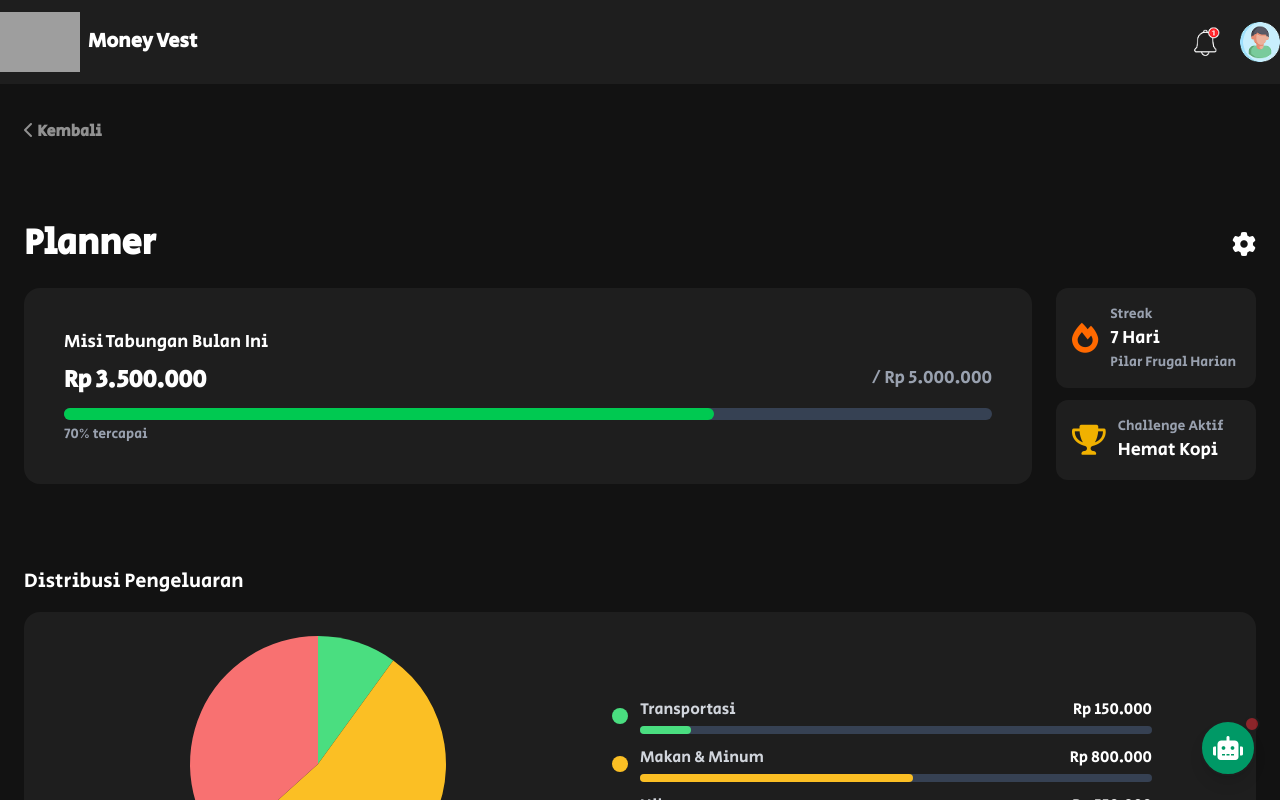
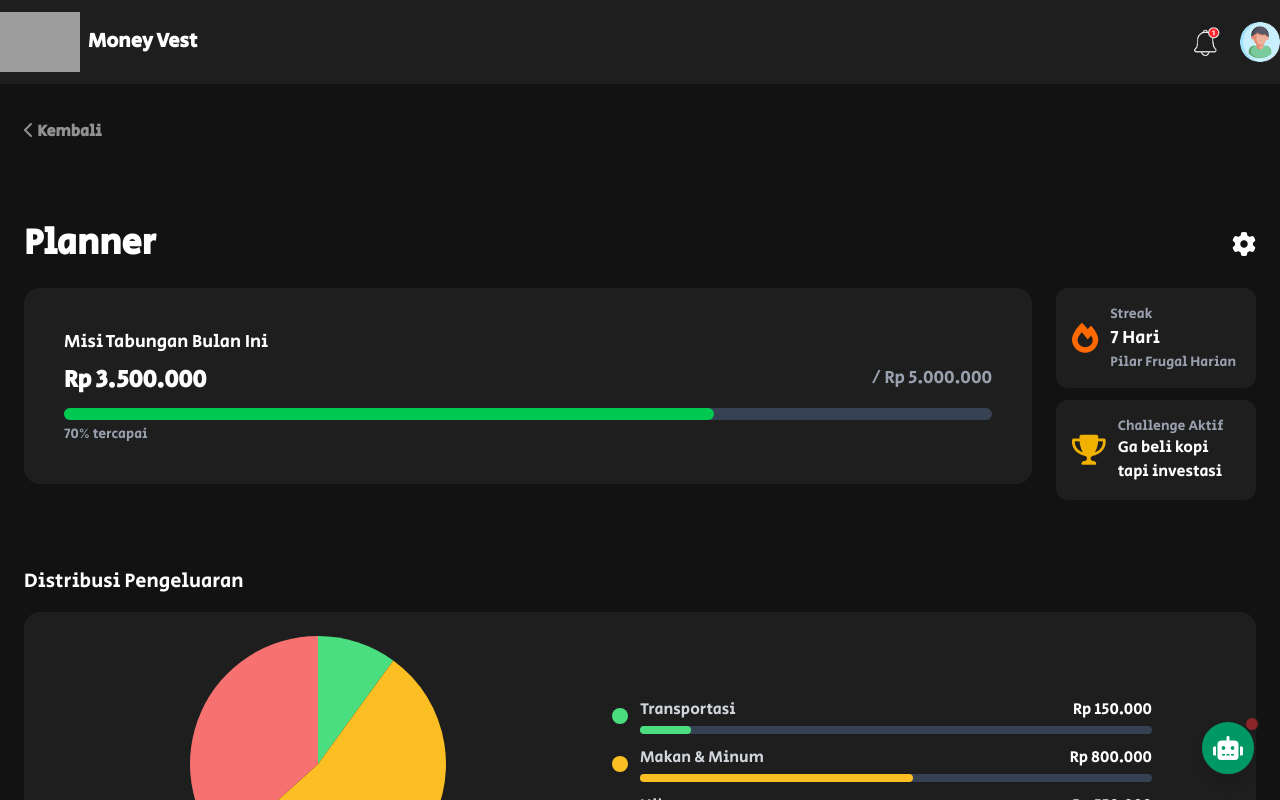
Before and after one commit to faisal-amiruddin/money-fest, a Vue app: page /planner in a window 1280 px wide. Shown: the top 800 px of the page. Built offline with nearby package versions, Linux system fonts and the light colour scheme; grey boxes are pictures that could not be loaded.

Commit message:
nambahin random challange di planner

```diff
--- a/src/views/Planner.vue
+++ b/src/views/Planner.vue
@@ -45,7 +45,7 @@
           <i class="fa-solid fa-trophy text-yellow-500 text-3xl mr-3"></i>
           <div>
             <p class="text-gray-400 text-sm">Challenge Aktif</p>
-            <p class="text-lg">Hemat Kopi</p>
+            <p class="text-md">{{ currentChallenge }}</p>
           </div>
         </div>
       </div>
@@ -327,6 +327,13 @@ export default {
         current: 3500000,
         target: 5000000
       },
+      challenges: [
+        "Ga beli kopi tapi investasi",
+        "Ga hiling tapi investasi",
+        "Duit nganggur tapi kita investasikan",
+        "No alkohol no dugem, yes for investasi"
+      ],
+      currentChallenge: "",
       budgets: {
         'Transportasi': {
           spent: 150000,
@@ -353,6 +360,7 @@ export default {
     }
   },
   mounted() {
+    this.setRandomChallenge();
     this.renderPieChart();
   },
   beforeUnmount() {
@@ -374,6 +382,10 @@ export default {
     },
     closeModal() {
       this.showModal = false;
+    },
+    setRandomChallenge() {
+      const randomIndex = Math.floor(Math.random() * this.challenges.length);
+      this.currentChallenge = this.challenges[randomIndex];
     },
     addTransaction() {
       // Validasi form
```
